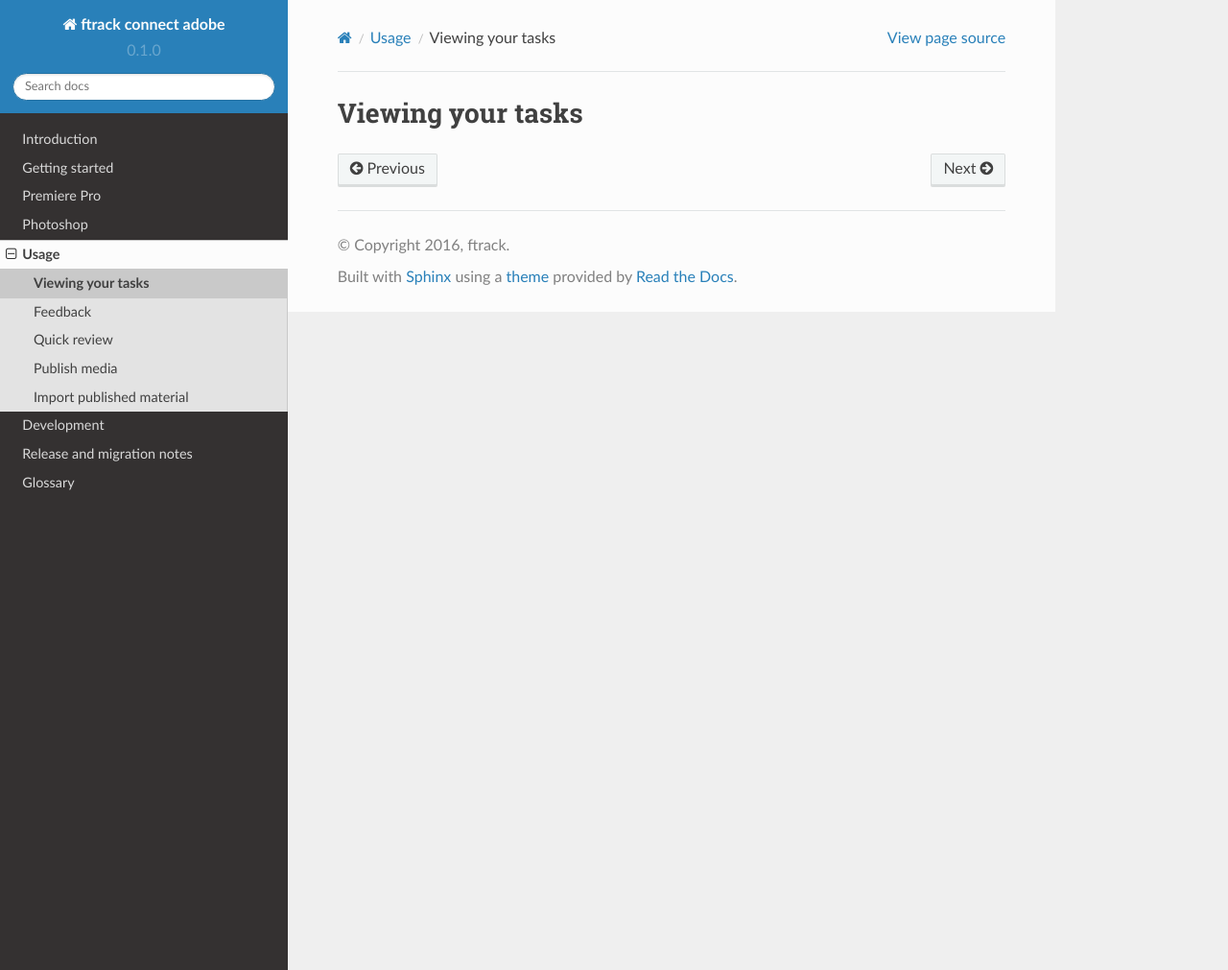
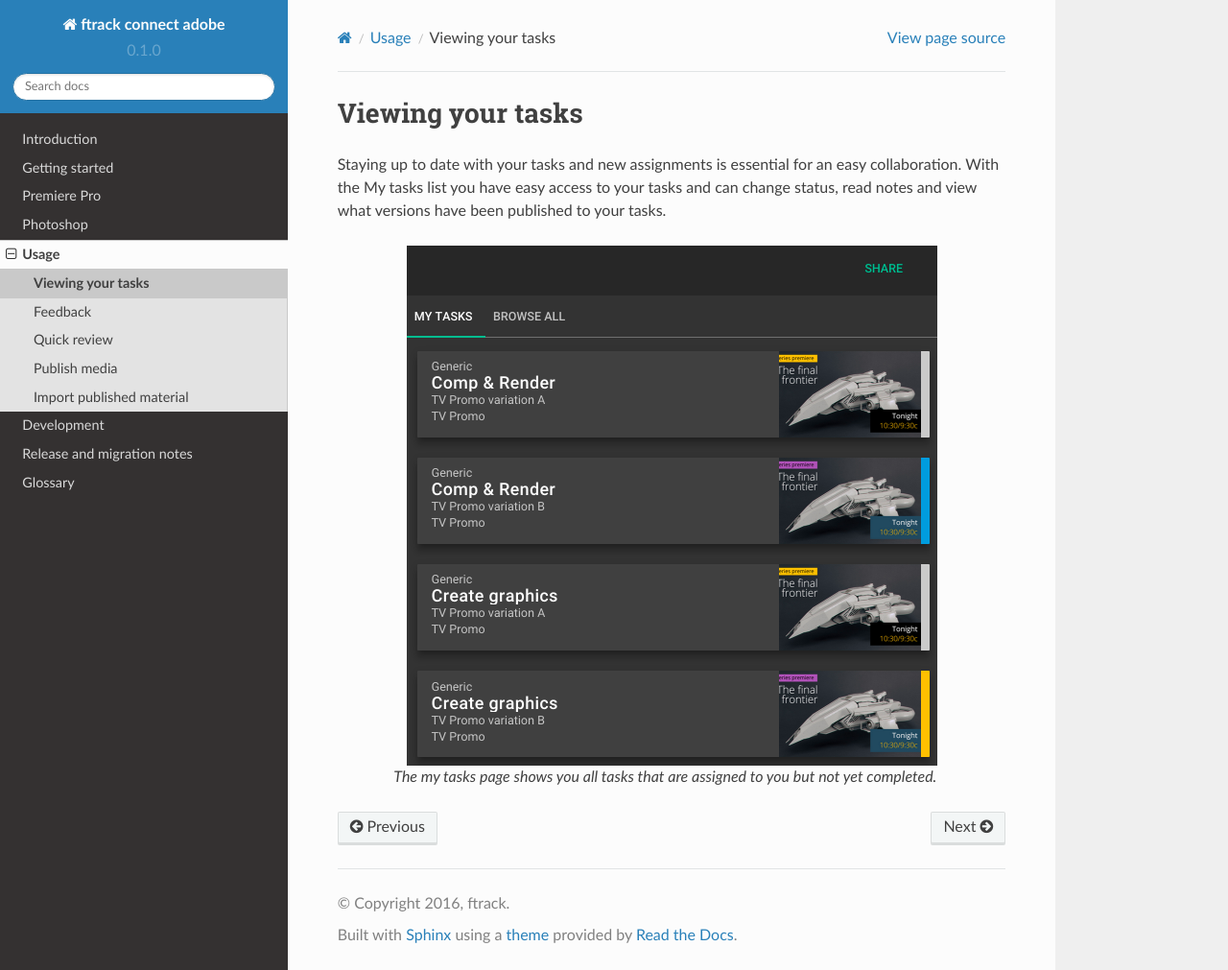
Before and after one commit to ftrackhq/ftrack-connect-spark-adobe, a Sphinx documentation site: the page built from doc/usage/my_tasks.rst, in a window 1280 px wide and 1011 px high. Shown: the whole window at 96% size. Built offline with Sphinx 7.4.7 and the Read the Docs theme 2.0.0, drawn with Linux system fonts in a browser that asks for light colours.

Commit message:
Add my tasks article

```diff
--- a/doc/usage/my_tasks.rst
+++ b/doc/usage/my_tasks.rst
@@ -4,3 +4,15 @@
 ******************
 Viewing your tasks
 ******************
+
+Staying up to date with your tasks and new assignments is essential for an easy
+collaboration. With the My tasks list you have easy access to your tasks and can
+change status, read notes and view what versions have been published to your
+tasks.
+
+.. figure:: /image/my_tasks.png
+   :scale: 50 %
+   :align: center
+
+   The my tasks page shows you all tasks that are assigned to you but not yet
+   completed.
```
Also changed, not shown: doc/image/my_tasks.png (added).
